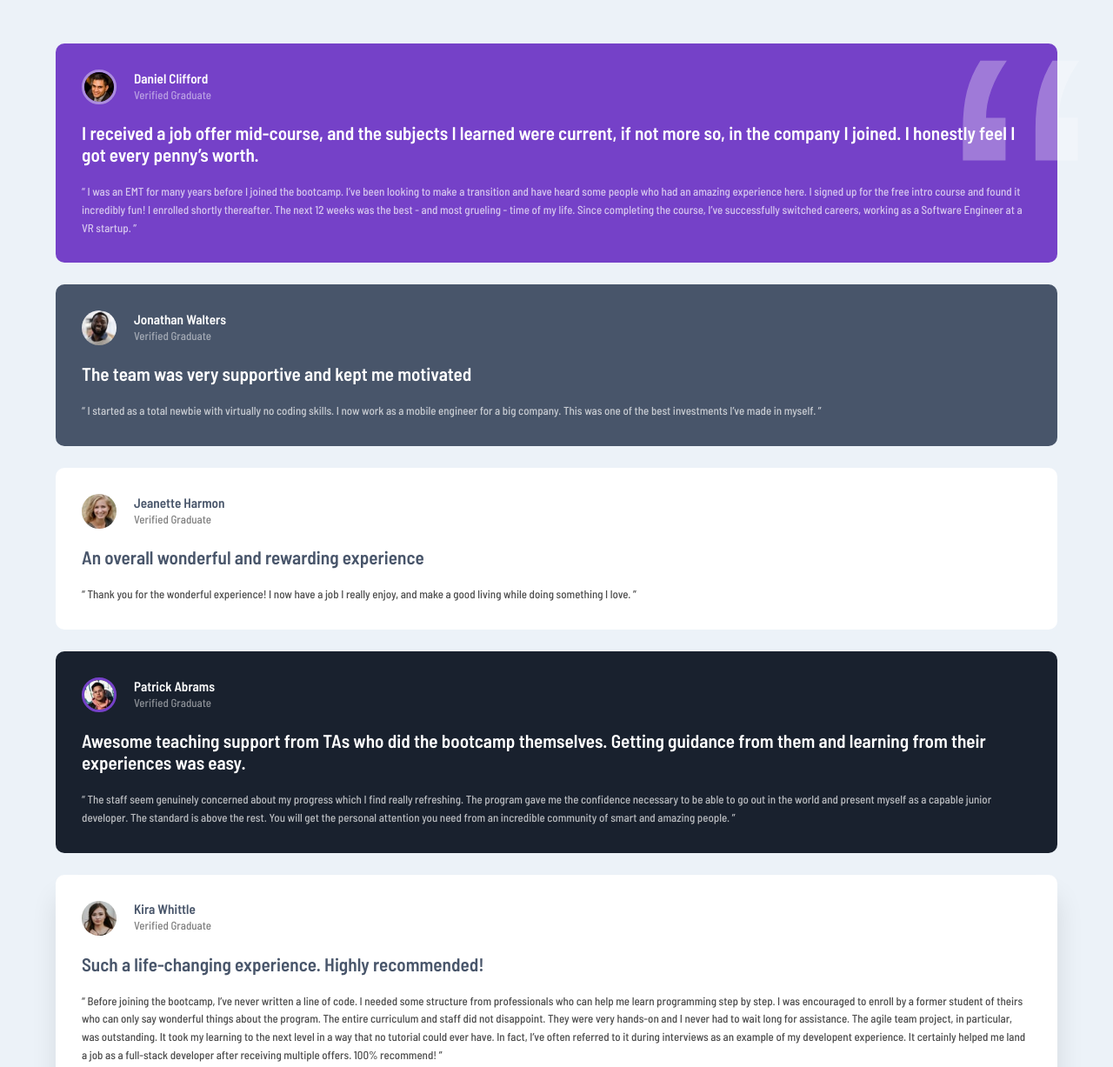
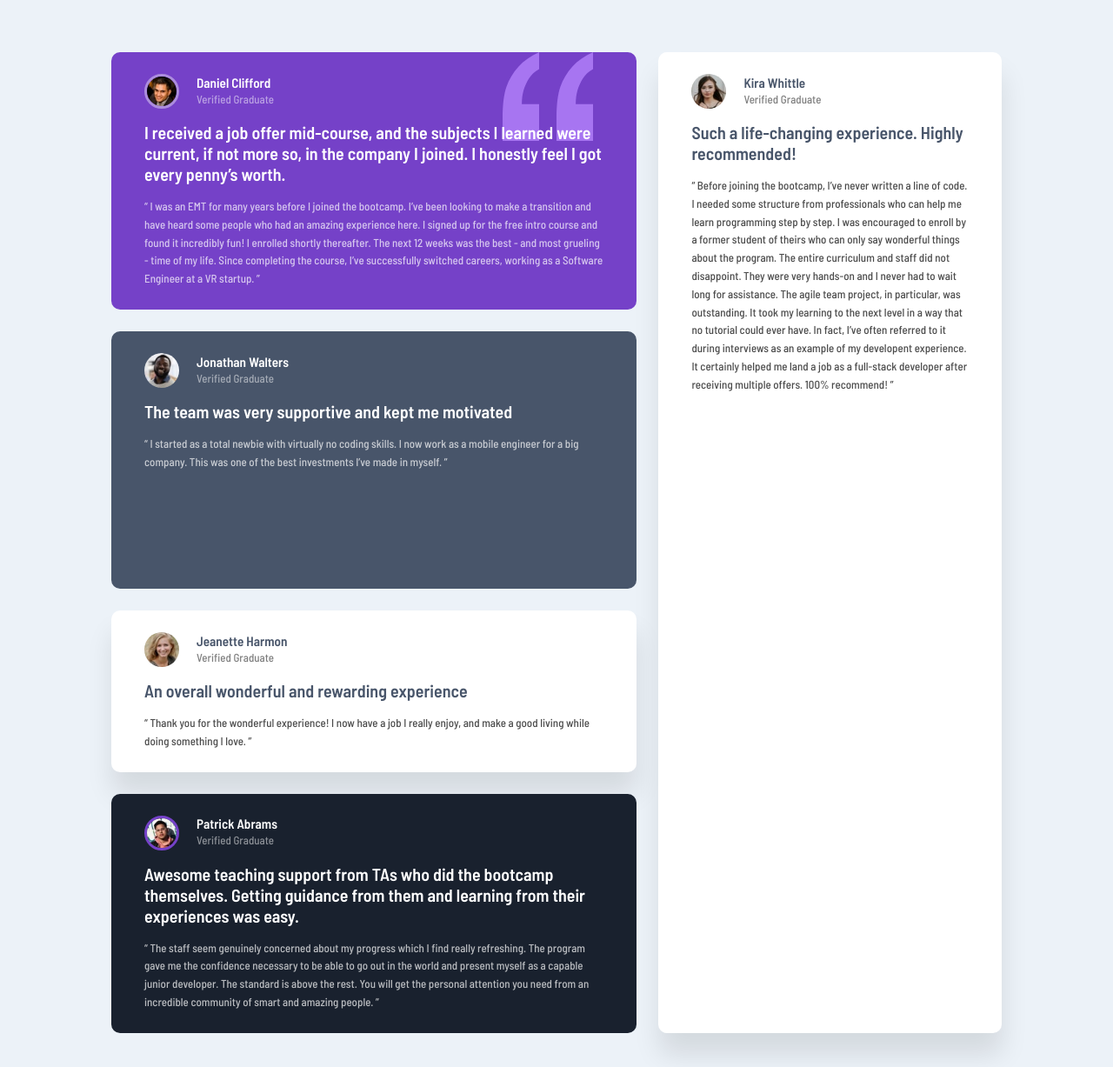
Before and after one commit to zyryle/FM-testimonials-grid-section, a plain HTML site: page index.html in a window 1280 px wide. Shown: the top 1227 px of the page at 87% size. Drawn offline with Linux system fonts and the light colour scheme.

Commit message:
finish the overall layout and media screens

```diff
--- a/index.html
+++ b/index.html
@@ -19,7 +19,6 @@
         <div class="user">
           <img src="./images/image-daniel.jpg" alt="profile of a man" />
           <div class="user-info">
-            <div class="qoute"></div>
             <h3>Daniel Clifford</h3>
             <p>Verified Graduate</p>
           </div>
@@ -32,15 +31,13 @@
         </h1>
 
         <blockquote>
-          <p>
-            “ I was an EMT for many years before I joined the bootcamp. I’ve
-            been looking to make a transition and have heard some people who had
-            an amazing experience here. I signed up for the free intro course
-            and found it incredibly fun! I enrolled shortly thereafter. The next
-            12 weeks was the best - and most grueling - time of my life. Since
-            completing the course, I’ve successfully switched careers, working
-            as a Software Engineer at a VR startup. ”
-          </p>
+          “ I was an EMT for many years before I joined the bootcamp. I’ve been
+          looking to make a transition and have heard some people who had an
+          amazing experience here. I signed up for the free intro course and
+          found it incredibly fun! I enrolled shortly thereafter. The next 12
+          weeks was the best - and most grueling - time of my life. Since
+          completing the course, I’ve successfully switched careers, working as
+          a Software Engineer at a VR startup. ”
         </blockquote>
       </section>
       <!-- Grid Box no. 2 -->
@@ -56,11 +53,9 @@
         <h1>The team was very supportive and kept me motivated</h1>
 
         <blockquote>
-          <p>
           “ I started as a total newbie with virtually no coding skills. I now
-            work as a mobile engineer for a big company. This was one of the
-            best investments I’ve made in myself. ”
-          </p>
+          work as a mobile engineer for a big company. This was one of the best
+          investments I’ve made in myself. ”
         </blockquote>
       </section>
       <!-- Grid Box no. 3 -->
@@ -76,10 +71,8 @@
         <h1>An overall wonderful and rewarding experience</h1>
 
         <blockquote>
-          <p>
           “ Thank you for the wonderful experience! I now have a job I really
           enjoy, and make a good living while doing something I love. ”
-          </p>
         </blockquote>
       </section>
       <!-- Grid Box no. 4 -->
@@ -99,14 +92,12 @@
         </h1>
 
         <blockquote>
-          <p>
           “ The staff seem genuinely concerned about my progress which I find
-            really refreshing. The program gave me the confidence necessary to
-            be able to go out in the world and present myself as a capable
-            junior developer. The standard is above the rest. You will get the
-            personal attention you need from an incredible community of smart
-            and amazing people. ”
-          </p>
+          really refreshing. The program gave me the confidence necessary to be
+          able to go out in the world and present myself as a capable junior
+          developer. The standard is above the rest. You will get the personal
+          attention you need from an incredible community of smart and amazing
+          people. ”
         </blockquote>
       </section>
       <!-- Grid Box no. 5 -->
@@ -122,20 +113,17 @@
         <h1>Such a life-changing experience. Highly recommended!</h1>
 
         <blockquote>
-          <p>
           “ Before joining the bootcamp, I’ve never written a line of code. I
           needed some structure from professionals who can help me learn
           programming step by step. I was encouraged to enroll by a former
-            student of theirs who can only say wonderful things about the
-            program. The entire curriculum and staff did not disappoint. They
-            were very hands-on and I never had to wait long for assistance. The
-            agile team project, in particular, was outstanding. It took my
-            learning to the next level in a way that no tutorial could ever
-            have. In fact, I’ve often referred to it during interviews as an
-            example of my developent experience. It certainly helped me land a
-            job as a full-stack developer after receiving multiple offers. 100%
-            recommend! ”
-          </p>
+          student of theirs who can only say wonderful things about the program.
+          The entire curriculum and staff did not disappoint. They were very
+          hands-on and I never had to wait long for assistance. The agile team
+          project, in particular, was outstanding. It took my learning to the
+          next level in a way that no tutorial could ever have. In fact, I’ve
+          often referred to it during interviews as an example of my developent
+          experience. It certainly helped me land a job as a full-stack
+          developer after receiving multiple offers. 100% recommend! ”
         </blockquote>
       </section>
     </main>
--- a/style.css
+++ b/style.css
@@ -1,6 +1,4 @@
 @import url('https://fonts.googleapis.com/css2?family=Barlow+Semi+Condensed:wght@500;600&display=swap');
-
-@import url('https://fonts.googleapis.com/css2?family=Cabin&display=swap');
 
 :root {
   /* Primary */
@@ -33,14 +31,13 @@ body {
   font-size: 1.3rem;
   background-color: var(--neutral-light-grayish-blue);
   display: flex;
+  flex-direction: column;
   align-items: center;
   justify-content: center;
-  /* height: 100vh; */
-  /* flex-direction: column; */
+  flex-wrap: wrap;
 }
 
 h1,
-h2,
 h3 {
   font-weight: 600;
 }
@@ -54,23 +51,23 @@ p {
   align-items: center;
   justify-content: center;
   grid-gap: 2.5rem;
-  padding: 5rem 0;
+  padding: 6rem 0;
   width: 90vw;
 }
 
 #box-container h1 {
-  font-size: 2.12rem;
-  margin: 2rem 0;
-  z-index: 999;
+  font-size: 2rem;
+  margin: 1.5rem 0;
 }
 
-#box-container p {
+#box-container p,
+#box-container blockquote {
   line-height: 1.6;
 }
 
 .boxes {
   border-radius: 1rem;
-  padding: 3rem;
+  padding: 2.5rem 3.8rem;
 }
 
 .boxes img {
@@ -78,18 +75,6 @@ p {
   height: 4rem;
   border-radius: 50%;
   margin-right: 2rem;
-}
-
-.qoute::before {
-  content: '\201C';
-  position: absolute;
-  right: 2rem;
-  margin-top: 16.5rem;
-  font-size: 51.5rem;
-  line-height: 0;
-  font-family: Arial, Helvetica, sans-serif;
-  opacity: 30%;
-  z-index: 0;
 }
 
 blockquote {
@@ -121,8 +106,10 @@ blockquote {
 }
 
 .box-1 {
-  background-color: var(--primary-moderate-violet);
   color: var(--primary-white);
+  background: var(--primary-moderate-violet)
+    url(./images/bg-pattern-quotation.svg) no-repeat;
+  background-position-x: 90%;
 }
 
 .box-2 {
@@ -143,3 +130,106 @@ blockquote {
   background-color: var(--primary-white);
   box-shadow: 1px 25px 30px rgba(0, 0, 0, 0.1);
 }
+
+@media (min-width: 769px) and (max-width: 1023px) {
+  #box-container {
+    grid-template-areas:
+      'box-1 box-1 box-2 box-2'
+      'box-1 box-1 box-2 box-2'
+      'box-3 box-3 box-4 box-4'
+      'box-5 box-5 box-5 box-5';
+    grid-template-rows: repeat(2, 1fr);
+    grid-template-columns: repeat(4, 1fr);
+    width: 90vw;
+    align-items: stretch;
+  }
+
+  .box-1 {
+    grid-area: box-1;
+  }
+
+  .box-1 blockquote {
+    width: auto;
+  }
+
+  .box-2 {
+    grid-area: box-2;
+  }
+  .box-3 {
+    grid-area: box-3;
+    box-shadow: 1px 25px 30px rgba(0, 0, 0, 0.1);
+  }
+  .box-4 {
+    grid-area: box-4;
+  }
+  .box-5 {
+    grid-area: box-5;
+  }
+}
+
+@media (min-width: 1024px) and (max-width: 1299px) {
+  #box-container {
+    grid-template-areas:
+      'box-1 box-1 box-1 box-5 box-5'
+      'box-2 box-2 box-2 box-5 box-5'
+      'box-3 box-3 box-3 box-5 box-5'
+      'box-4 box-4 box-4 box-5 box-5';
+    grid-template-rows: repeat(2, 1fr);
+    grid-template-columns: repeat(5, 1fr);
+    width: 80vw;
+    align-items: stretch;
+  }
+
+  .box-1 {
+    grid-area: box-1;
+  }
+
+  .box-2 {
+    grid-area: box-2;
+  }
+  .box-3 {
+    grid-area: box-3;
+    box-shadow: 1px 25px 30px rgba(0, 0, 0, 0.1);
+  }
+  .box-4 {
+    grid-area: box-4;
+  }
+  .box-5 {
+    grid-area: box-5;
+  }
+}
+
+@media screen and (min-width: 1300px) {
+  #box-container {
+    grid-template-areas:
+      'box-1 box-1 box-2 box-5'
+      'box-3 box-4 box-4 box-5';
+    grid-template-rows: repeat(2, 1fr);
+    grid-template-columns: repeat(4, 1fr);
+    width: 75vw;
+    align-items: stretch;
+  }
+
+  .box-1 {
+    grid-area: box-1;
+    background-position-x: 80%;
+  }
+
+  .box-1 blockquote {
+    width: auto;
+  }
+
+  .box-2 {
+    grid-area: box-2;
+  }
+  .box-3 {
+    grid-area: box-3;
+    box-shadow: 1px 25px 30px rgba(0, 0, 0, 0.1);
+  }
+  .box-4 {
+    grid-area: box-4;
+  }
+  .box-5 {
+    grid-area: box-5;
+  }
+}
```
Lines whose indentation alone changed are shown as unchanged.
